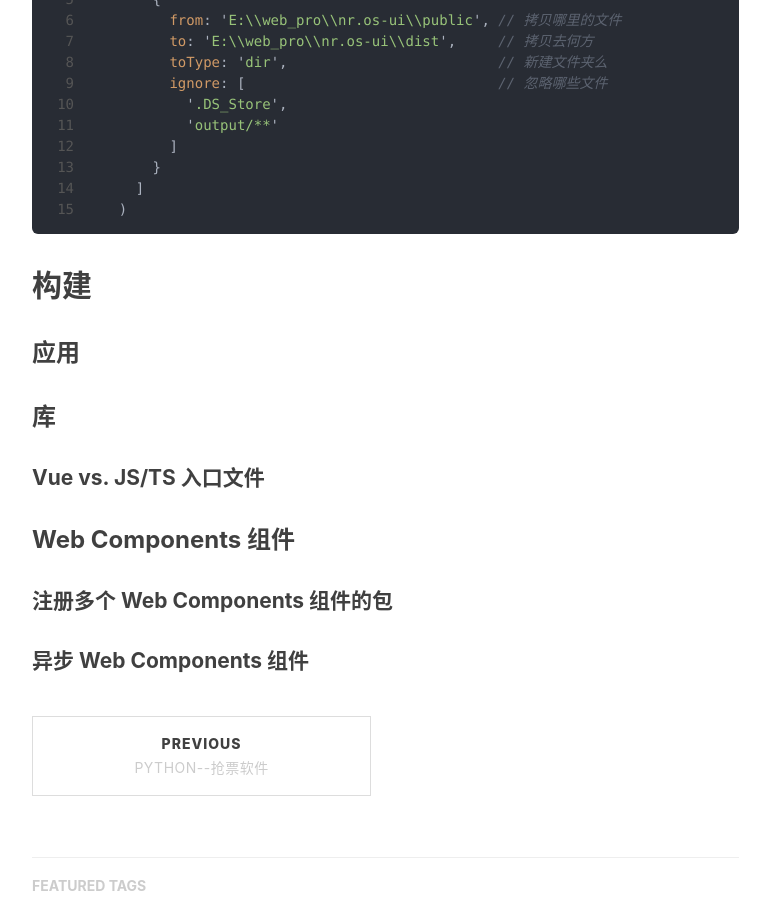
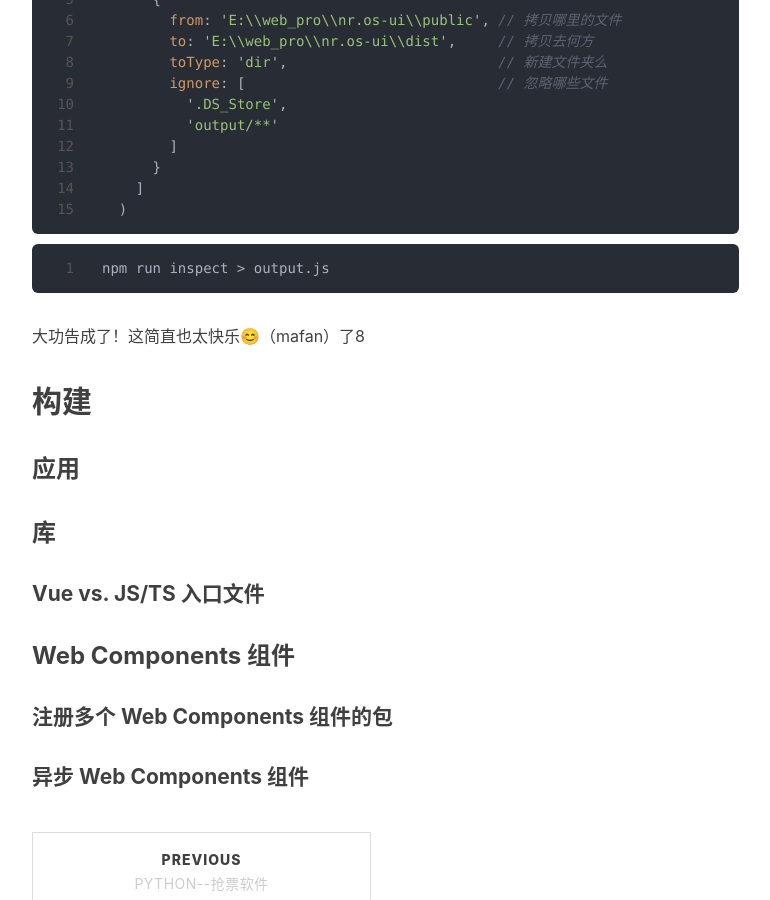
Before and after one commit to adamma1024/ml-blog, a Jekyll site: the page built from _posts/2019-06-13-vue-cli3-webpack.md, in a window 1280 px wide and 900 px high, scrolled down 5985 px. Shown: the whole window, without its empty margins (233-1003 px from the left). Built offline with Jekyll 4.4.1, drawn with Linux system fonts in a browser that asks for light colours; comment, search, counter and statistics services are not loaded.

Commit message:
五步走

````diff
--- a/_posts/2019-06-13-vue-cli3-webpack.md
+++ b/_posts/2019-06-13-vue-cli3-webpack.md
@@ -222,6 +222,12 @@ chainWebpack: config => config.plugin('copy').tap((args) => {
   )
 ```
 
+```sh
+npm run inspect > output.js
+```
+
+大功告成了！这简直也太快乐😊（mafan）了8
+
 ## 构建
 
 ### 应用
````
